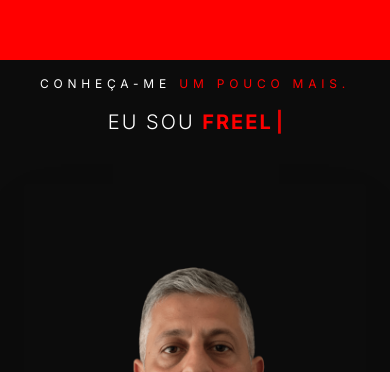
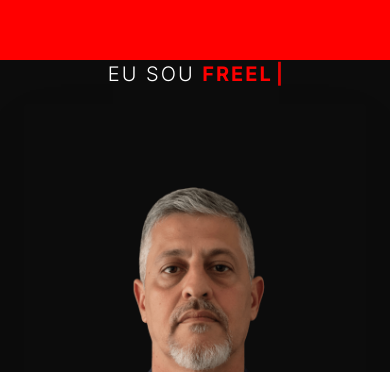
Before and after one commit to jrmacbrandt/J.Roberto, a React (Vite) app: page / in a window 390 px wide. Shown: the part 1628-2000 px from the top of the page. Built offline with nearby package versions, Linux system fonts and the light colour scheme; a web font is replaced by a local one.

Commit message:
style: reduzir espaçamentos mobile no hero e secao sobre mim

```diff
--- a/src/App.tsx
+++ b/src/App.tsx
@@ -220,7 +220,7 @@ const Header = () => {
       <div className="z-20 w-full max-w-7xl mx-auto px-6 grid md:grid-cols-12 items-center min-h-screen md:min-h-[80vh] relative">
 
         {/* Lado Esquerdo: Textos e Botões */}
-        <div className="md:col-span-8 text-center md:text-left z-20 space-y-8 flex flex-col items-center md:items-start order-1 md:order-none">
+        <div className="md:col-span-8 text-center md:text-left z-20 space-y-2 md:space-y-8 flex flex-col items-center md:items-start order-1 md:order-none">
           <div className="header-content order-1 md:order-none">
             <h1 className="text-4xl sm:text-5xl md:text-7xl font-bold leading-[1.1] mb-6">
               Sou Webdesigner e crio <span className="color">sites e sistemas</span> que ajudam pequenos negócios a conseguir <span className="color">mais clientes</span>
@@ -297,7 +297,7 @@ const About = () => {
         <div className="grid lg:grid-cols-2 gap-16 items-end">
           {/* Coluna Esquerda: Conteúdo */}
           <div className="about-content">
-            <div className="about-header mb-12 text-center md:text-left">
+            <div className="about-header mb-4 md:mb-12 text-center md:text-left">
               <h2 className="text-4xl md:text-6xl font-bold uppercase tracking-tighter">
                 Sobre <span className="color">Mim</span>
               </h2>
@@ -321,7 +321,7 @@ const About = () => {
             </div>
 
             {/* Foto visível apenas no mobile, acima do texto */}
-            <div className="block lg:hidden my-8 rounded-sm overflow-hidden shadow-2xl">
+            <div className="block lg:hidden my-3 rounded-sm overflow-hidden shadow-2xl">
               <motion.img
                 src="/about-profile.png"
                 alt="Sobre Mim"
```
